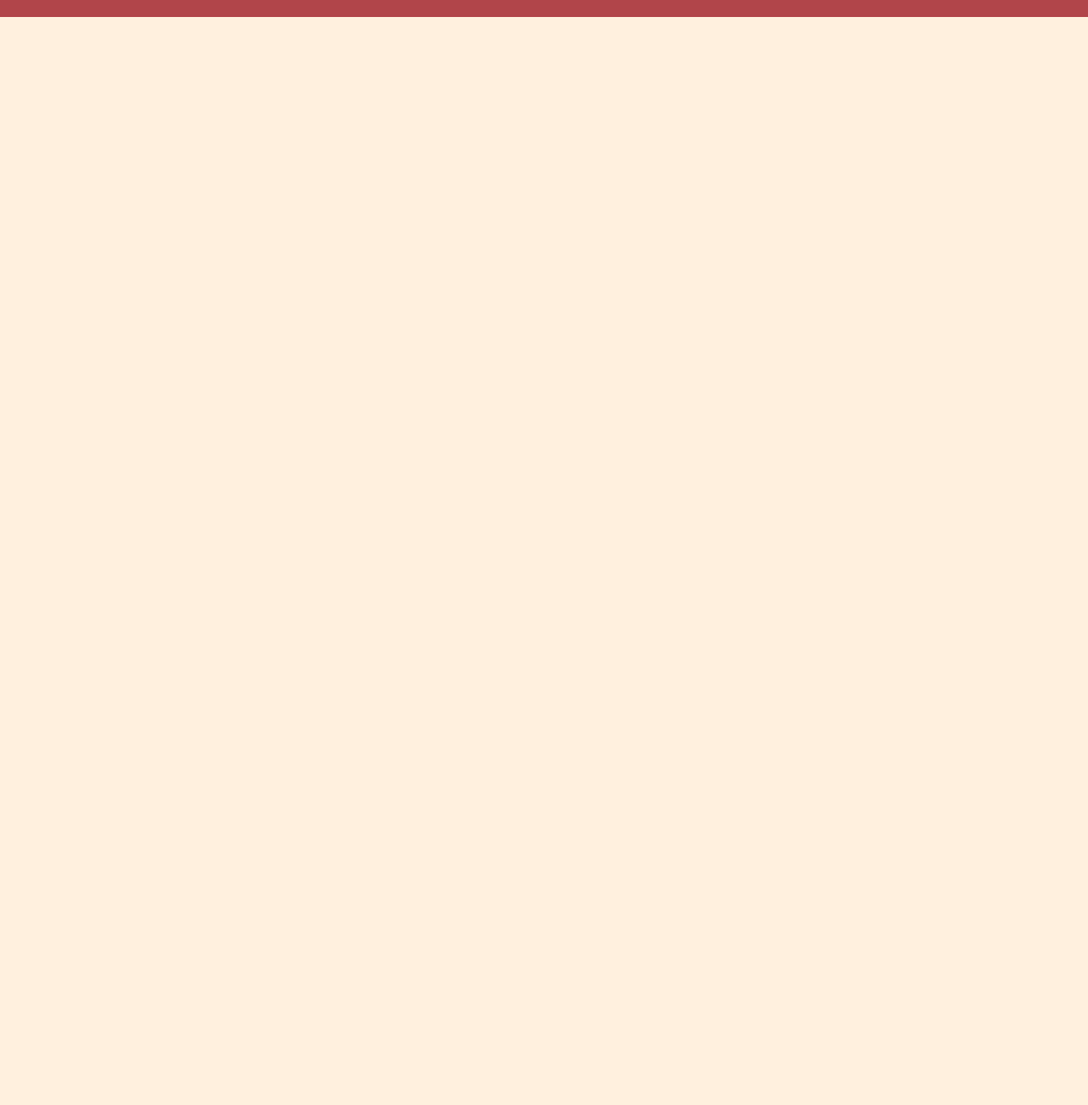
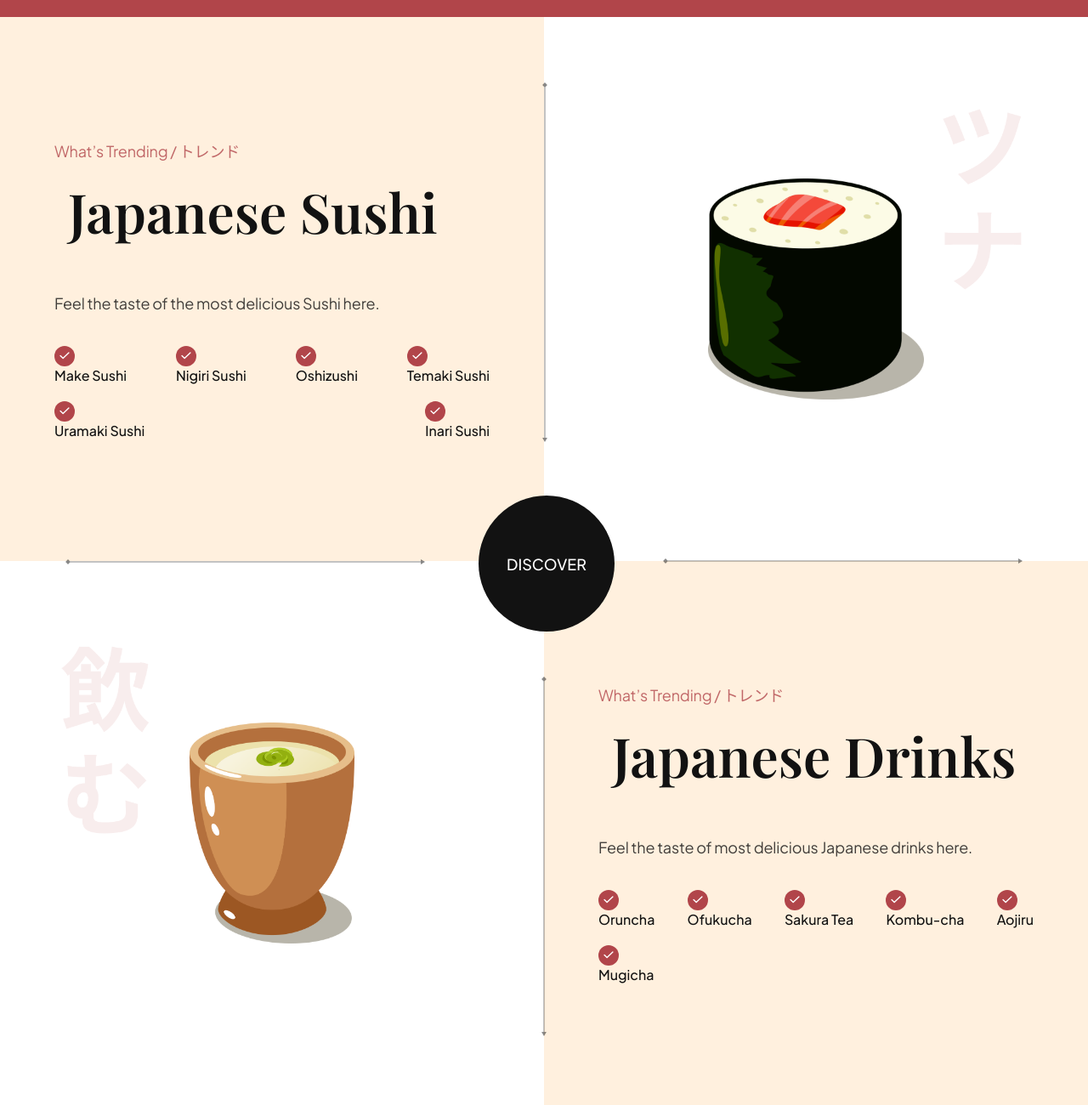
Before and after one commit to Tydomx/sushi-site-clone, a website built with Vite: page index.html in a window 1280 px wide. Shown: the part 2398-3698 px from the top of the page at 85% size. Before the commit the page ends 2418 px from the top, so only its background shows below. Built offline with nearby package versions, Linux system fonts and the light colour scheme.

Commit message:
Trending section

```diff
--- a/css/sections/trending.css
+++ b/css/sections/trending.css
@@ -0,0 +1,158 @@
+.trending {
+	position: relative;
+
+	display: flex;
+	flex-direction: column;
+	overflow: hidden;
+}
+
+.trending-sushi, .trending-drink {
+	width: 100%;
+	min-height: 640px;
+
+	display: flex;
+	flex-direction: row;
+}
+
+/* content within div */
+.trending__content {
+	flex: 1;
+	display: flex;
+	justify-content: center;
+	flex-direction: column;
+
+	padding: 32px 64px;
+}
+
+.trending__list {
+	list-style: none;
+
+	flex-wrap: wrap;
+	gap: 20px;
+}
+
+/* separate items */
+.trending_list li {
+	flex: 1;
+	display: flex;
+	align-items: center;
+	flex-direction: row;
+	gap: 12px;
+
+	min-width: 210px;
+}
+
+.trending__icon {
+	width: 24px;
+	height: 24px;
+
+	background-color: var(--primary-color);
+	border-radius: 100%;
+}
+
+.trending__icon img {
+	width: 50%;
+	height: 50%;
+	object-fit: contain;
+}
+
+.trending__list p {
+	flex: 1;
+	font-size: 16px;
+	font-weight: 500;
+	font-family: var(--plus-jakarta-sans);
+
+	color: var(--secondary-color);
+}
+
+.trending__image {
+	flex: 1;
+	position: relative;
+	padding: 32px 64px;
+
+	background-color: var(--color-white);
+	background-repeat: no-repeat;
+	background-size: contain;
+	background-position: center;
+}
+
+.trending-sushi .trending__image {
+	background-image: url('../../assets/japanese_sushi.png');
+}
+
+.trending-drink .trending__image {
+	background-image: url('../../assets/japanese_drinks.png');
+}
+
+.trending__image img {
+	width: 254px;
+	height: 260px;
+	object-fit: contain;
+}
+
+.trending__discover {
+	position: absolute;
+	top: 44%;
+	left: 44%;
+	z-index: 1;
+
+	width: 160px;
+	height: 160px;
+
+	border-radius: 100%;
+	background-color: var(--secondary-color);
+	cursor: pointer;
+
+	display: flex;
+	justify-content: center;
+	align-items: center;
+}
+
+.trending__discover p {
+	font-size: 18px;
+	font-weight: 500;
+	font-family: var(--plus-jakarta-sans);
+
+	text-transform: uppercase;
+	color: #fff;
+}
+
+/* arrows */
+.trending__arrow {
+	position: absolute;
+	z-index: 1;
+}
+
+.trending__arrow img {
+	object-fit: contain;
+}
+
+.trending__arrow-left {
+	left: -2.5px;
+	top: 12%;
+}
+
+.trending__arrow-left img, .trending__arrow-top img {
+	width: auto;
+	height: 100%;
+}
+
+.trending__arrow-top {
+	top: -10.5px;
+	left: 12%;
+}
+
+.trending__arrow-bottom {
+	bottom: -6.5px;
+	right: 12%;
+}
+
+.trending__arrow-bottom img, .trending__arrow-right img {
+	width: 100%;
+	height: auto;
+}
+
+.trending__arrow-right {
+	right: -2.5px;
+	bottom: 12%;
+}
--- a/index.html
+++ b/index.html
@@ -223,6 +223,142 @@
         />
       </button>
     </section>
+
+    <section class="trending" id="food">
+      <!-- START: trending sushi -->
+      <section class="trending-sushi">
+        <div class="trending__content" data-aos="fade-right">
+          <p class="sushi__subtitle">What’s Trending / トレンド</p>
+
+          <h3 class="sushi__title">Japanese Sushi</h3>
+          <p class="sushi__description">
+            Feel the taste of the most delicious Sushi here.
+          </p>
+
+          <ul class="trending__list flex-between">
+            <li>
+              <div class="trending__icon flex-center">
+                <img src="assets/check.svg" alt="check" />
+              </div>
+              <p>Make Sushi</p>
+            </li>
+            <li>
+              <div class="trending__icon flex-center">
+                <img src="assets/check.svg" alt="check" />
+              </div>
+              <p>Nigiri Sushi</p>
+            </li>
+            <li>
+              <div class="trending__icon flex-center">
+                <img src="assets/check.svg" alt="check" />
+              </div>
+              <p>Oshizushi</p>
+            </li>
+            <li>
+              <div class="trending__icon flex-center">
+                <img src="assets/check.svg" alt="check" />
+              </div>
+              <p>Temaki Sushi</p>
+            </li>
+            <li>
+              <div class="trending__icon flex-center">
+                <img src="assets/check.svg" alt="check" />
+              </div>
+              <p>Uramaki Sushi</p>
+            </li>
+            <li>
+              <div class="trending__icon flex-center">
+                <img src="assets/check.svg" alt="check" />
+              </div>
+              <p>Inari Sushi</p>
+            </li>
+          </ul>
+        </div>
+
+        <div class="trending__image flex-center">
+          <img src="assets/sushi-5.png" alt="sushi-5" data-aos="fade-left" />
+
+          <div class="trending__arrow trending__arrow-left">
+            <img src="assets/arrow-vertical.svg" alt="arrow-vertical" />
+          </div>
+
+          <div class="trending__arrow trending__arrow-bottom">
+            <img src="assets/arrow-horizontal.svg" alt="arrow-horizontal" />
+          </div>
+        </div>
+      </section>
+      <!-- END: trending sushi -->
+
+      <!-- START: discover button -->
+      <div class="trending__discover" data-aos="zoom-in">
+        <p>Discover</p>
+      </div>
+      <!-- END: discover button -->
+
+      <!-- START: trending drinks -->
+      <section class="trending-drink">
+        <div class="trending__image flex-center">
+          <img src="assets/sushi-4.png" alt="sushi-4" data-aos="fade-right" />
+
+          <div class="trending__arrow trending__arrow-top">
+            <img src="assets/arrow-horizontal.svg" alt="arrow-horizontal" />
+          </div>
+
+          <div class="trending__arrow trending__arrow-right">
+            <img src="assets/arrow-vertical.svg" alt="arrow-vertical" />
+          </div>
+        </div>
+
+        <div class="trending__content" data-aos="fade-left">
+          <p class="sushi__subtitle">What’s Trending / トレンド</p>
+
+          <h3 class="sushi__title">Japanese Drinks</h3>
+          <p class="sushi__description">
+            Feel the taste of most delicious Japanese drinks here.
+          </p>
+
+          <ul class="trending__list flex-between">
+            <li>
+              <div class="trending__icon flex-center">
+                <img src="assets/check.svg" alt="check" />
+              </div>
+              <p>Oruncha</p>
+            </li>
+            <li>
+              <div class="trending__icon flex-center">
+                <img src="assets/check.svg" alt="check" />
+              </div>
+              <p>Ofukucha</p>
+            </li>
+            <li>
+              <div class="trending__icon flex-center">
+                <img src="assets/check.svg" alt="check" />
+              </div>
+              <p>Sakura Tea</p>
+            </li>
+            <li>
+              <div class="trending__icon flex-center">
+                <img src="assets/check.svg" alt="check" />
+              </div>
+              <p>Kombu-cha</p>
+            </li>
+            <li>
+              <div class="trending__icon flex-center">
+                <img src="assets/check.svg" alt="check" />
+              </div>
+              <p>Aojiru</p>
+            </li>
+            <li>
+              <div class="trending__icon flex-center">
+                <img src="assets/check.svg" alt="check" />
+              </div>
+              <p>Mugicha</p>
+            </li>
+          </ul>
+        </div>
+      </section>
+      <!-- END: trending drinks -->
+    </section>
     <script type="module" src="./js/script.js"></script>
   </body>
 </html>
```
